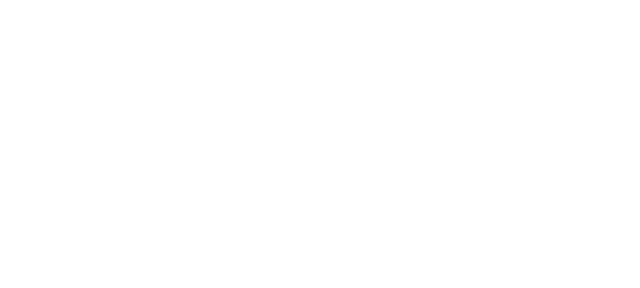
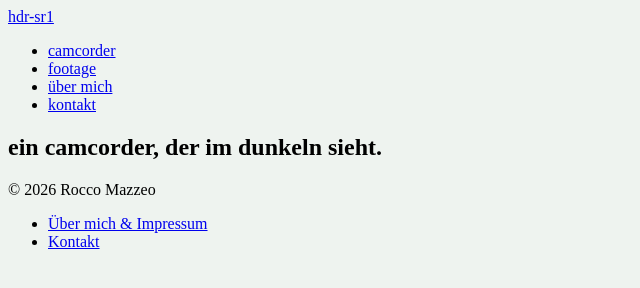
Before and after one commit to roccomvs/IM1_Rocco, a plain HTML site: page index.html in a window 1280 px wide. Shown: the whole page, without its empty margins (0-640 px from the left). Drawn offline with Linux system fonts and the light colour scheme.

Commit message:
Grundgerüst Startseite

```diff
--- /dev/null
+++ b/css/style.css
@@ -0,0 +1,3 @@
+body {
+    background-color: #eef3ef;
+}
--- a/index.html
+++ b/index.html
@@ -1,10 +1,41 @@
 <!DOCTYPE html>
-<html lang="en">
+<html lang="de">
 <head>
     <meta charset="UTF-8">
-    <title>Title</title>
+    <meta name="viewport" content="width=device-width, initial-scale=1.0" />
+    <title>HDR-SR1 - ein Camcorder, der im Dunkeln sieht</title>
+    <link rel="stylesheet" href="css/style.css" />
 </head>
-<body>
+
+<body data-theme="light">
+
+<header class="topnav">
+    <a href="index.html" class="logo">hdr-sr1</a>
+    <nav>
+        <ul>
+            <li><a href="index.html" class="active">camcorder</a></li>
+            <li><a href="footage.html">footage</a></li>
+            <li><a href="ueber-mich.html">über mich</a></li>
+            <li><a href="kontakt.html">kontakt</a></li>
+        </ul>
+    </nav>
+</header>
+
+<main>
+    <section class="hero">
+        <h1>ein camcorder, der im dunkeln sieht.</h1>
+    </section>
+</main>
+
+<footer>
+    <p>&copy; 2026 Rocco Mazzeo</p>
+    <nav>
+        <ul>
+            <li><a href="ueber-mich.html">Über mich &amp; Impressum</a></li>
+            <li><a href="kontakt.html">Kontakt</a></li>
+        </ul>
+    </nav>
+</footer>
 
 </body>
 </html>
```
